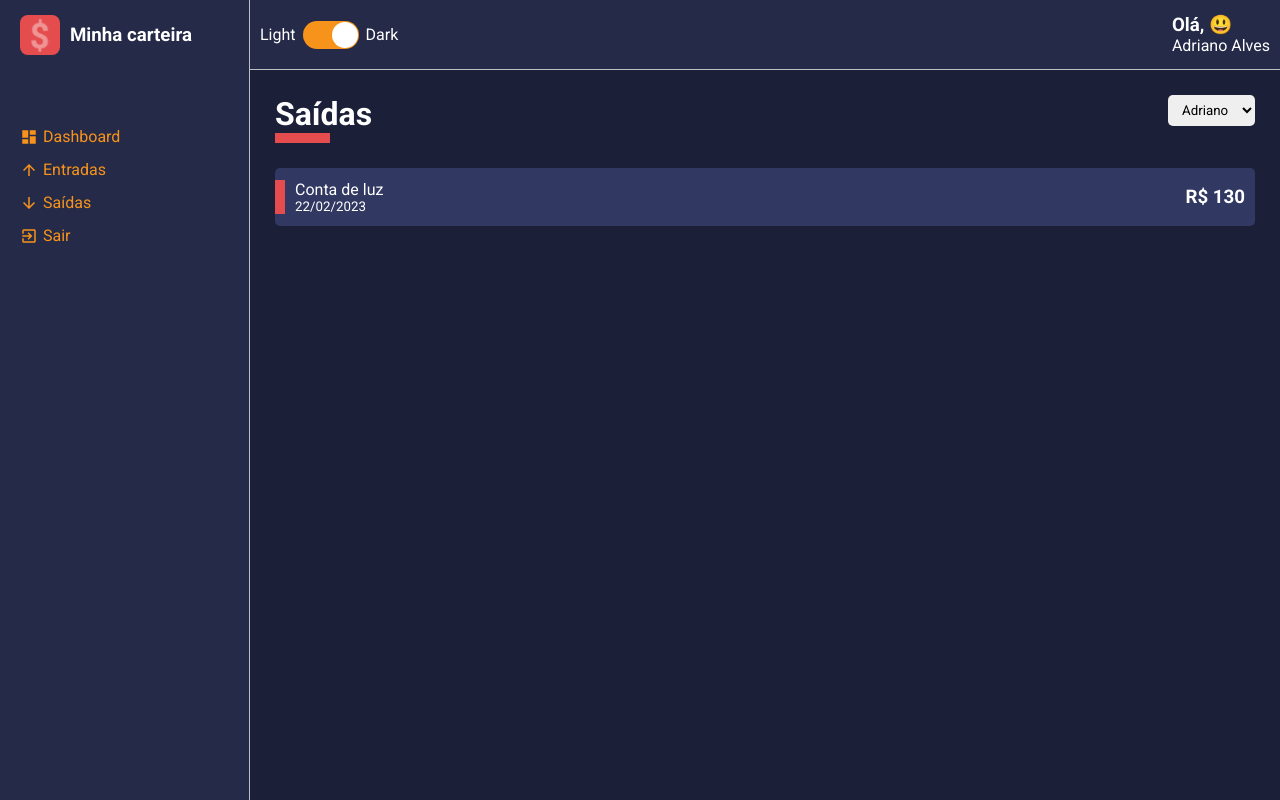
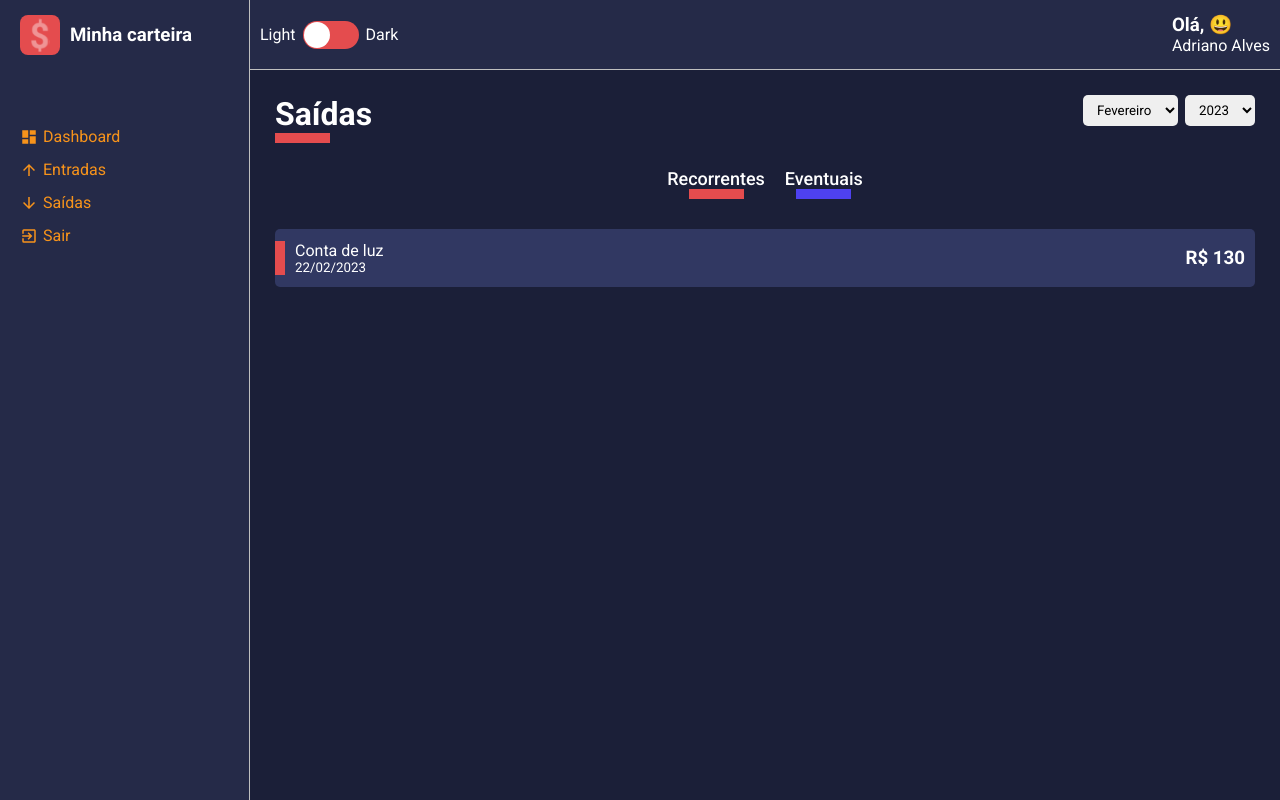
Before and after one commit to Adrianodbs/Minha-carteira, a React (Create React App) app: page / in a window 1280 px wide. Built offline with nearby package versions, Linux system fonts and the light colour scheme.

Commit message:
Criando os filtros

```diff
--- a/src/components/Toggle/index.tsx
+++ b/src/components/Toggle/index.tsx
@@ -1,14 +1,16 @@
+import { useState } from 'react'
 import { Container, ToggleLabel, ToggleSelector } from './styles'
 
 function Toggle() {
+  const [online, setOnline] = useState(false)
   return (
     <Container>
       <ToggleLabel>Light</ToggleLabel>
       <ToggleSelector
-        checked
+        checked={online}
         uncheckedIcon={false}
         checkedIcon={false}
-        onChange={() => console.log('mudou')}
+        onChange={() => setOnline(!online)}
       />
       <ToggleLabel>Dark</ToggleLabel>
     </Container>
--- a/src/pages/List/index.tsx
+++ b/src/pages/List/index.tsx
@@ -4,16 +4,31 @@ import SelectInput from '../../components/SelectInput'
 import * as C from './styles'
 
 function List() {
-  const options = [
-    { value: 'Adriano', label: 'Adriano' },
-    { value: 'Ana', label: 'Ana' },
-    { value: 'Maria', label: 'Maria' }
+  const months = [
+    { value: 2, label: 'Fevereiro' },
+    { value: 3, label: 'Março' },
+    { value: 4, label: 'Abril' }
+  ]
+  const years = [
+    { value: 2023, label: 2023 },
+    { value: 2024, label: 2024 },
+    { value: 2025, label: 2025 }
   ]
   return (
     <C.Container>
       <ContentHeader title="Saídas" lineColor="#e44c4e">
-        <SelectInput options={options} />
+        <SelectInput options={months} />
+        <SelectInput options={years} />
       </ContentHeader>
+
+      <C.Filters>
+        <button type="button" className="tag-filter tag-filter-recurrent">
+          Recorrentes
+        </button>
+        <button type="button" className="tag-filter tag-filter-eventual">
+          Eventuais
+        </button>
+      </C.Filters>
 
       <C.Content>
         <HistoryFinanceCard
--- a/src/pages/List/styles.ts
+++ b/src/pages/List/styles.ts
@@ -1,4 +1,43 @@
 import styled from "styled-components";
 
 export const Container = styled.div``
+
 export const Content = styled.div``
+
+export const Filters = styled.div`
+  width: 100%;
+  display: flex;
+  justify-content: center;
+  margin-bottom: 30px;
+
+  .tag-filter{
+    font-size: 18px;
+    font-weight: 500;
+    background: none;
+    color: ${props=>props.theme.colors.white};
+    margin: 0 10px;
+
+    transition: opacity .3s;
+
+    &:hover{
+      opacity: .7;
+    }
+
+
+  }
+
+  .tag-filter-recurrent::after{
+      content: '';
+      display: block;
+      width: 55px;
+      margin: 0 auto;
+      border-bottom: 10px solid ${props=>props.theme.colors.warning};
+    }
+  .tag-filter-eventual::after{
+      content: '';
+      display: block;
+      width: 55px;
+      margin: 0 auto;
+      border-bottom: 10px solid ${props=>props.theme.colors.success};
+    }
+`
```
